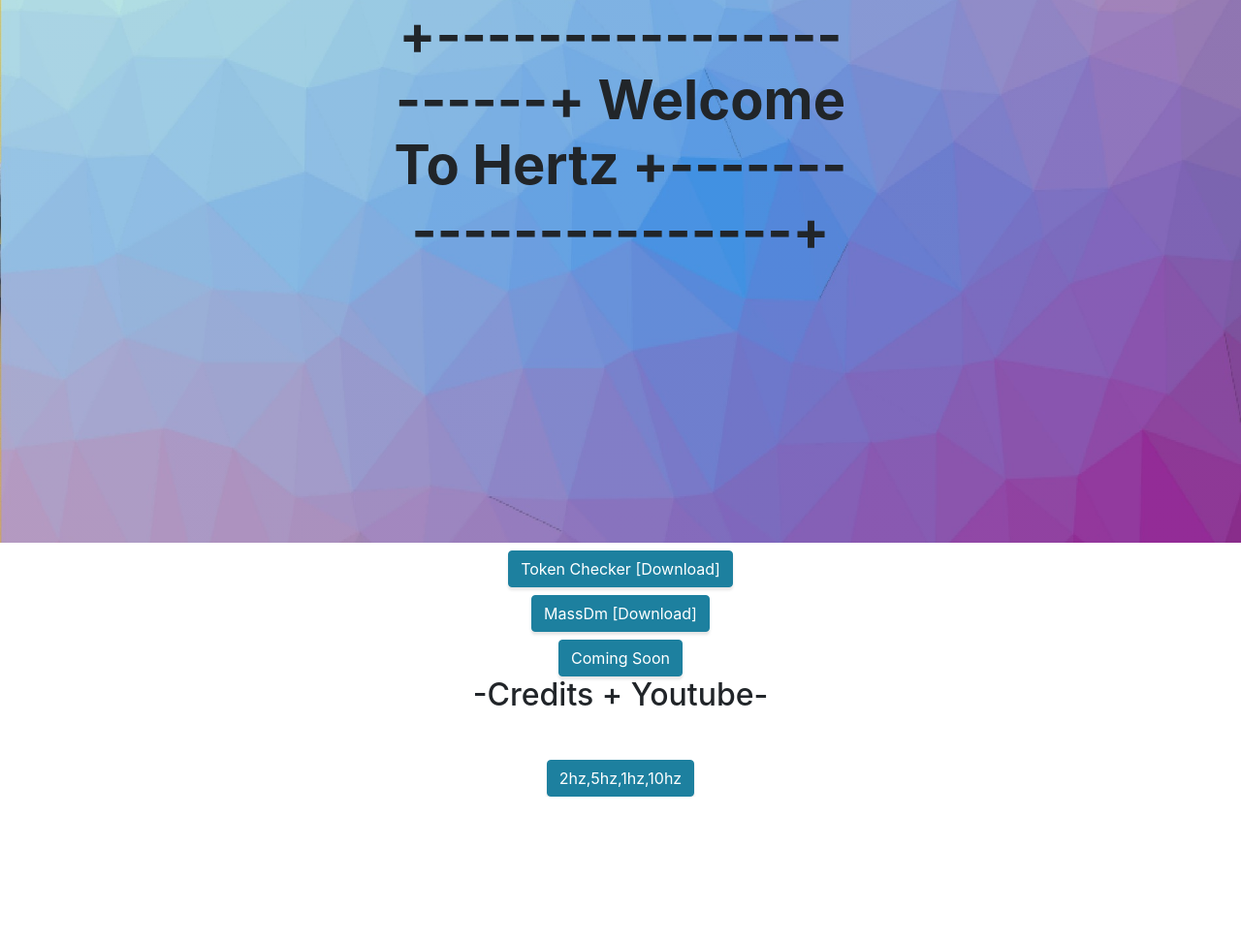
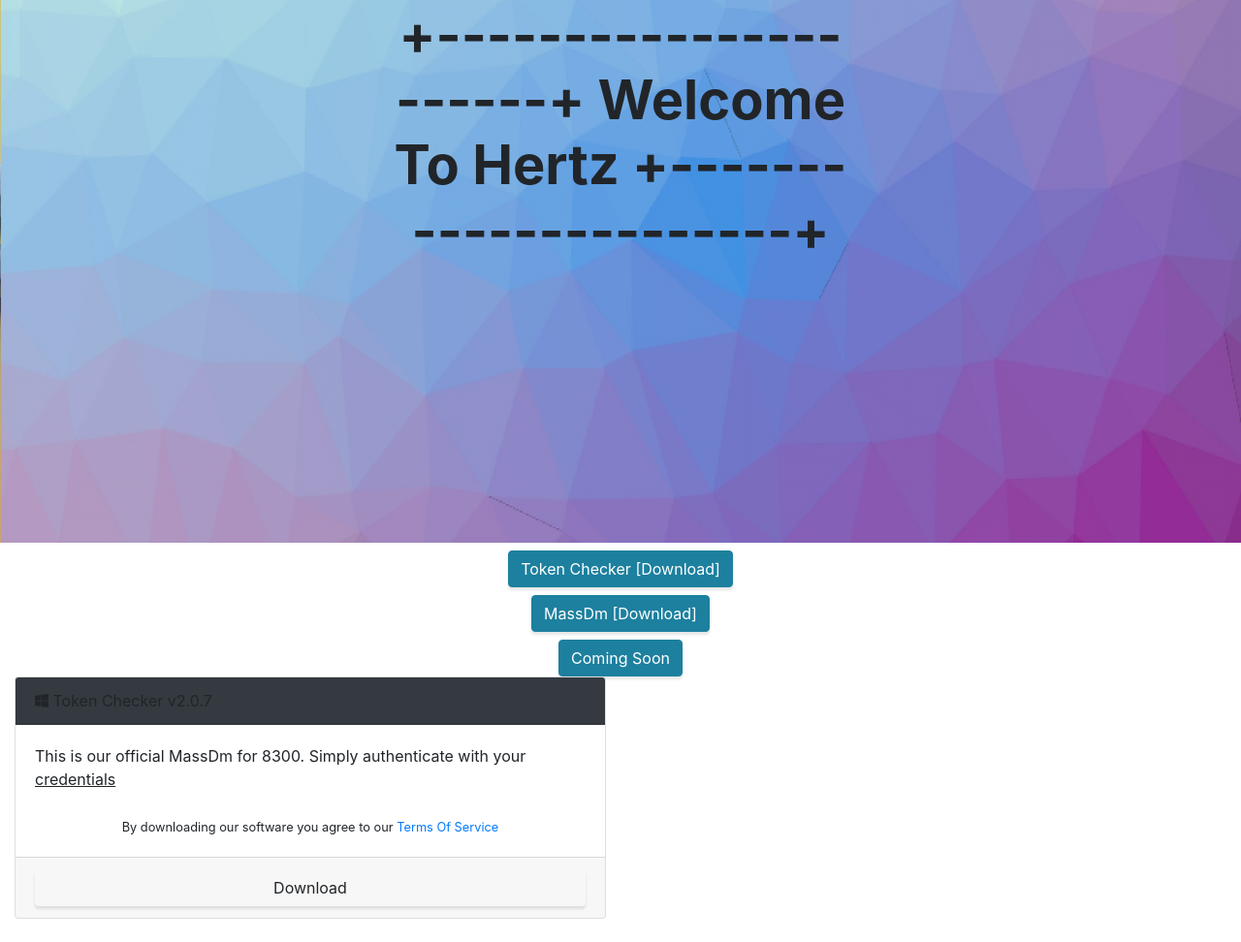
Before and after one commit to HertzTools/Hertz.github.io, a website with bundled scripts: page index.html in a window 1280 px wide. Shown: the part 237-1209 px from the top of the page at 97% size. Before the commit the page ends 1059 px from the top, so only its background shows below. Built offline with nearby package versions, Linux system fonts and the light colour scheme.

Commit message:
Update index.html

```diff
--- a/index.html
+++ b/index.html
@@ -67,16 +67,19 @@
     </div>
   </section>
   <!-- hertz -->
-  <section class="hertz">
-    <div class="container text-center">
-      <h2 class="mx-auto mb-5">
-        -Credits + Youtube-
-
-        <em></em>
-          </h2>
-      <a class="btn btn-primary btn-xl" href="https://www.youtube.com/channel/UCP0weSZE_7NDjIJUNml2FTg">2hz,5hz,1hz,10hz</a>
-    </div>
-  </section>
+<div class="col-md-6">
+<div class="card">
+<div class="card-header tx-medium bd-0 tx-white bg-dark"><i class="fab fa-windows"></i> Token Checker v2.0.7</div>
+<div class="card-body">
+This is our official MassDm for 8300. Simply authenticate with your <u>credentials</u><br><br>
+<center><small>By downloading our software you agree to our <a href="TOS">Terms Of Service</a></small></center>
+</div>
+<div class="card-footer">
+<a href="/downloads/tkc" target="_blank" class="btn btn-block default-btn mg-b-10"><span>Download</span></a>
+</div>
+</div>
+<br>
+</div>
 
         <em></em>
   <!-- Scroll to Top Button-->
```
